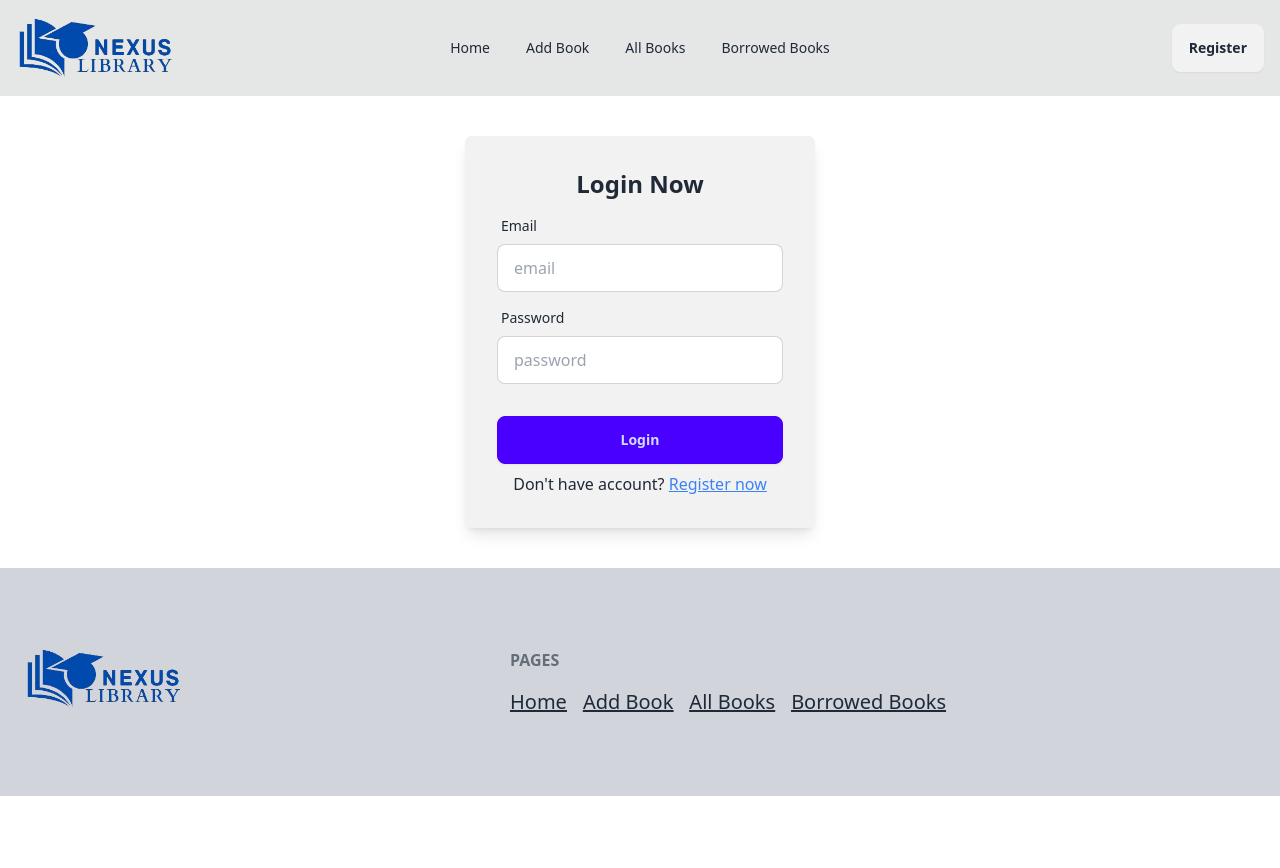
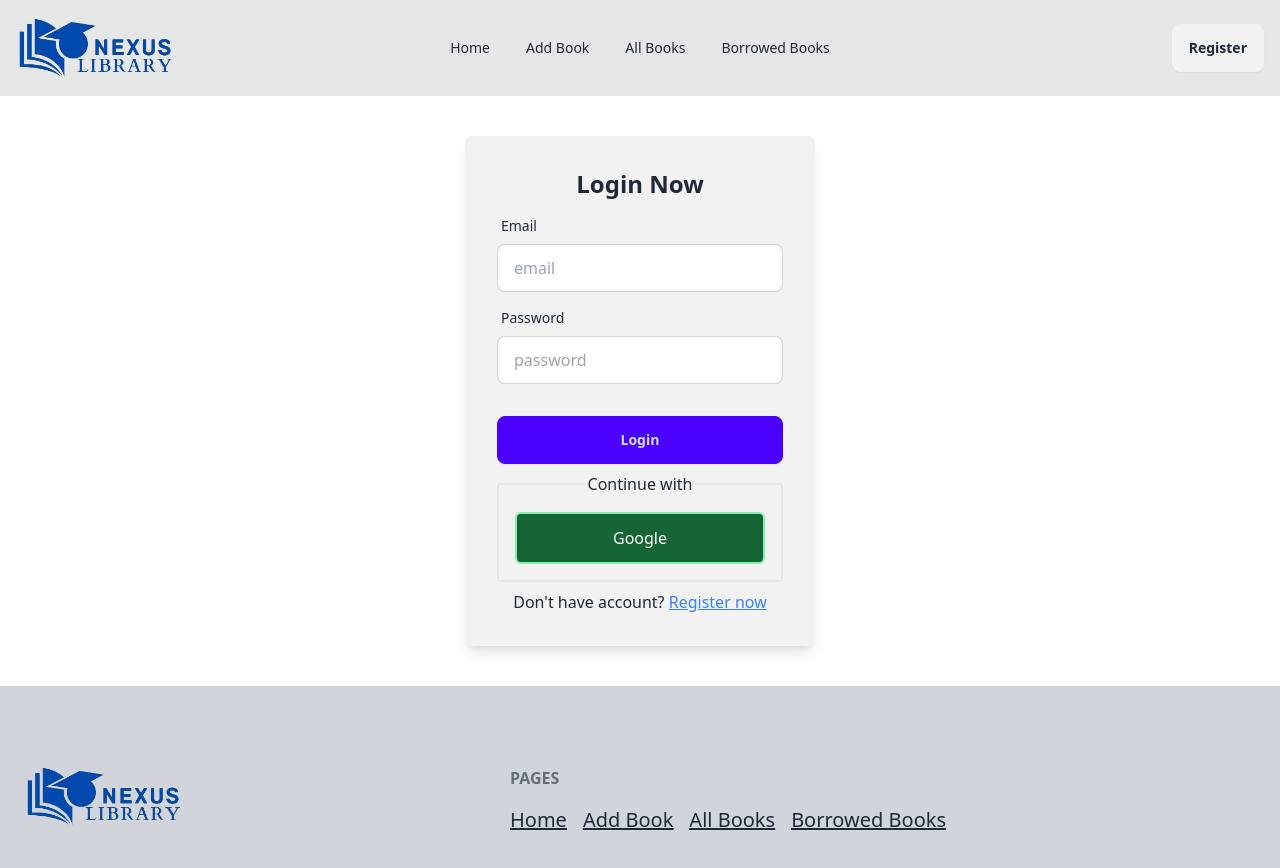
Before and after one commit to fokhrul2029/Nexus-Library-Client, a React (Vite) app: page /login in a window 1280 px wide. Shown: the top 868 px of the page. Before the commit the page ends 800 px from the top, so only its background shows below. Built offline with nearby package versions, Linux system fonts and the light colour scheme; no server answers.

Commit message:
added socail login system

```diff
--- a/src/contextApi/AuthProvider.jsx
+++ b/src/contextApi/AuthProvider.jsx
@@ -3,12 +3,15 @@
 import { createContext, useEffect, useState } from "react";
 import auth from "../firebase/firebase.config";
 import {
+  GoogleAuthProvider,
   createUserWithEmailAndPassword,
   onAuthStateChanged,
   signInWithEmailAndPassword,
+  signInWithPopup,
   signOut,
   updateProfile,
 } from "firebase/auth";
+const googlePrivider = new GoogleAuthProvider();
 
 export const AuthContext = createContext();
 
@@ -31,6 +34,10 @@ function AuthProvider({ children }) {
     return signInWithEmailAndPassword(auth, email, password);
   };
 
+  const googleLogin = () => {
+    return signInWithPopup(auth, googlePrivider);
+  };
+
   const logout = () => {
     return signOut(auth);
   };
@@ -44,7 +51,7 @@ function AuthProvider({ children }) {
     return () => unSubscribe();
   }, []);
 
-  const authInfo = { user, loading, createUser, login, logout ,update};
+  const authInfo = { user, loading, createUser, login, logout, update,googleLogin };
 
   return (
     <AuthContext.Provider value={authInfo}>{children}</AuthContext.Provider>
--- a/src/pages/Login/Login.jsx
+++ b/src/pages/Login/Login.jsx
@@ -3,6 +3,7 @@ import { useContext, useState } from "react";
 import { Link, useNavigate } from "react-router-dom";
 import { AuthContext } from "../../contextApi/AuthProvider";
 import swal from "sweetalert";
+import SocialLogin from "../shared/SocialLogin/SocialLogin";
 
 function Login() {
   const [email, setEmail] = useState(null);
@@ -67,6 +68,7 @@ function Login() {
         <div className="form-control mt-6">
           <button className="btn btn-primary">Login</button>
         </div>
+        <SocialLogin />
         <p className="text-center">
           Don't have account?{" "}
           <Link to="/register" className="link text-blue-500">
--- /dev/null
+++ b/src/pages/shared/SocialLogin/SocialLogin.jsx
@@ -0,0 +1,40 @@
+import { useContext } from "react";
+import { AuthContext } from "../../../contextApi/AuthProvider";
+import swal from "sweetalert";
+
+function SocialLogin() {
+  const { googleLogin } = useContext(AuthContext);
+
+  const handleLogin = () => {
+    googleLogin()
+      .then((res) => {
+        console.log(res);
+        swal({
+          title: "Login Success!",
+          icon: "success",
+        });
+      })
+      .catch((error) => {
+        console.log(error);
+        swal({
+          title: "Login Failed!",
+          text: "Something went wrong! Try Later.",
+          icon: "warning",
+        });
+      });
+  };
+
+  return (
+    <fieldset className="border-2 border-gray-200 p-4 rounded-sm">
+      <legend className="text-center">Continue with</legend>
+      <div
+        onClick={handleLogin}
+        className="w-full text-center border-2 border-green-300 py-3 font-xl rounded-md hover:rounded-full cursor-pointer bg-green-800 text-white"
+      >
+        Google
+      </div>
+    </fieldset>
+  );
+}
+
+export default SocialLogin;
```
